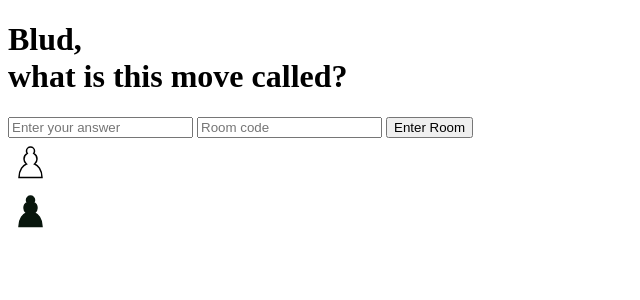
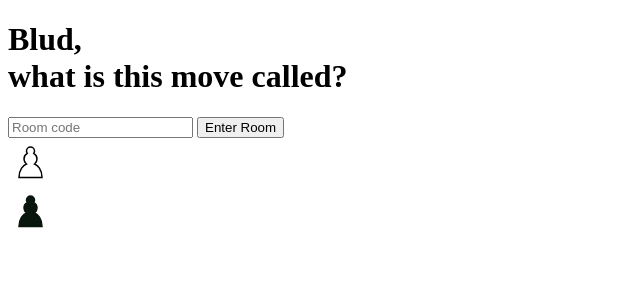
Before and after one commit to reyhaonan/chesss, a SvelteKit app: page / in a window 1280 px wide. Shown: the top 300 px of the page, without its empty margins (0-640 px from the left). Built offline with nearby package versions, Linux system fonts and the light colour scheme.

Commit message:
new structure

```diff
--- a/package.json
+++ b/package.json
@@ -37,6 +37,7 @@
 	},
 	"type": "module",
 	"dependencies": {
+		"d3": "^7.8.5",
 		"lodash": "^4.17.21"
 	}
 }
--- a/src/components/HeroSectionIllustration.svelte
+++ b/src/components/HeroSectionIllustration.svelte
@@ -8,7 +8,7 @@
 	</div>
 	<div class="w-20 aspect-square bg-[#9ed6b2ca] relative">
 		<div
-			class="w-11/12 border-background/50 border-[6px] rounded-full transition-all duration-75 aspect-square absolute-center"
+			class="w-1/3 bg-background/50 transition-all duration-75 rounded-full aspect-square absolute-center"
 		></div>
 	</div>
 	<div class="w-20 aspect-square relative bg-[#9ed6b2ca] flex items-center justify-center">
--- a/src/routes/+page.svelte
+++ b/src/routes/+page.svelte
@@ -1,16 +1,21 @@
 <script lang="ts">
 	import HeroSectionIllustration from '$components/HeroSectionIllustration.svelte';
+	import {goto} from "$app/navigation"
 
-	let textValue: string = '';
 	let roomCodeValue: string = '';
+
+	const processRoomRequest = () => {
+		goto(`/room/${roomCodeValue}`)
+	}
+
 </script>
 
+
 <main class="h-screen flex items-center justify-evenly">
-	<div class="">
+	<div class="space-y-4">
 		<h1 class="text-5xl font-bold">Blud,<br /> what is this move called?</h1>
-		<input type="text" placeholder="Enter your answer" bind:value={textValue} />
-		<input type="text" placeholder="Room code" bind:value={roomCodeValue} />
-		<button class="btn btn-primary">Enter Room</button>
+		<input type="text" placeholder="Room code" class="input input-bordered input-md" bind:value={roomCodeValue} />
+		<button class="btn btn-primary btn-md ml-2" on:click={processRoomRequest}>Enter Room</button>
 	</div>
 	<HeroSectionIllustration />
 </main>
```
Also changed, not shown: src/routes/room/[roomCode]/+layout.svelte (renamed from src/routes/room/+layout.svelte), src/routes/room/[roomCode]/+page.svelte (renamed from src/routes/room/+page.svelte), 1 other file (tests, documents, lock files or other folders).
